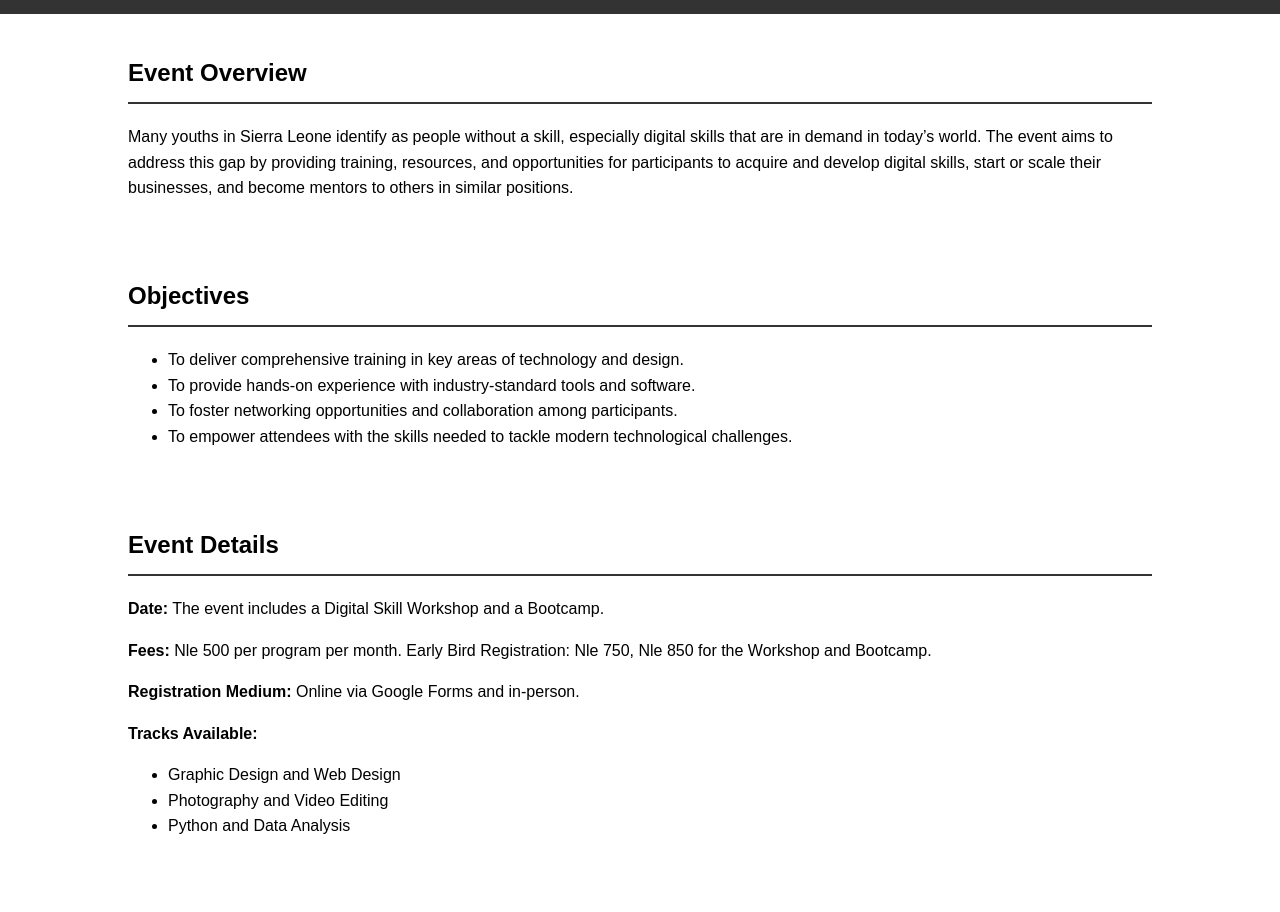
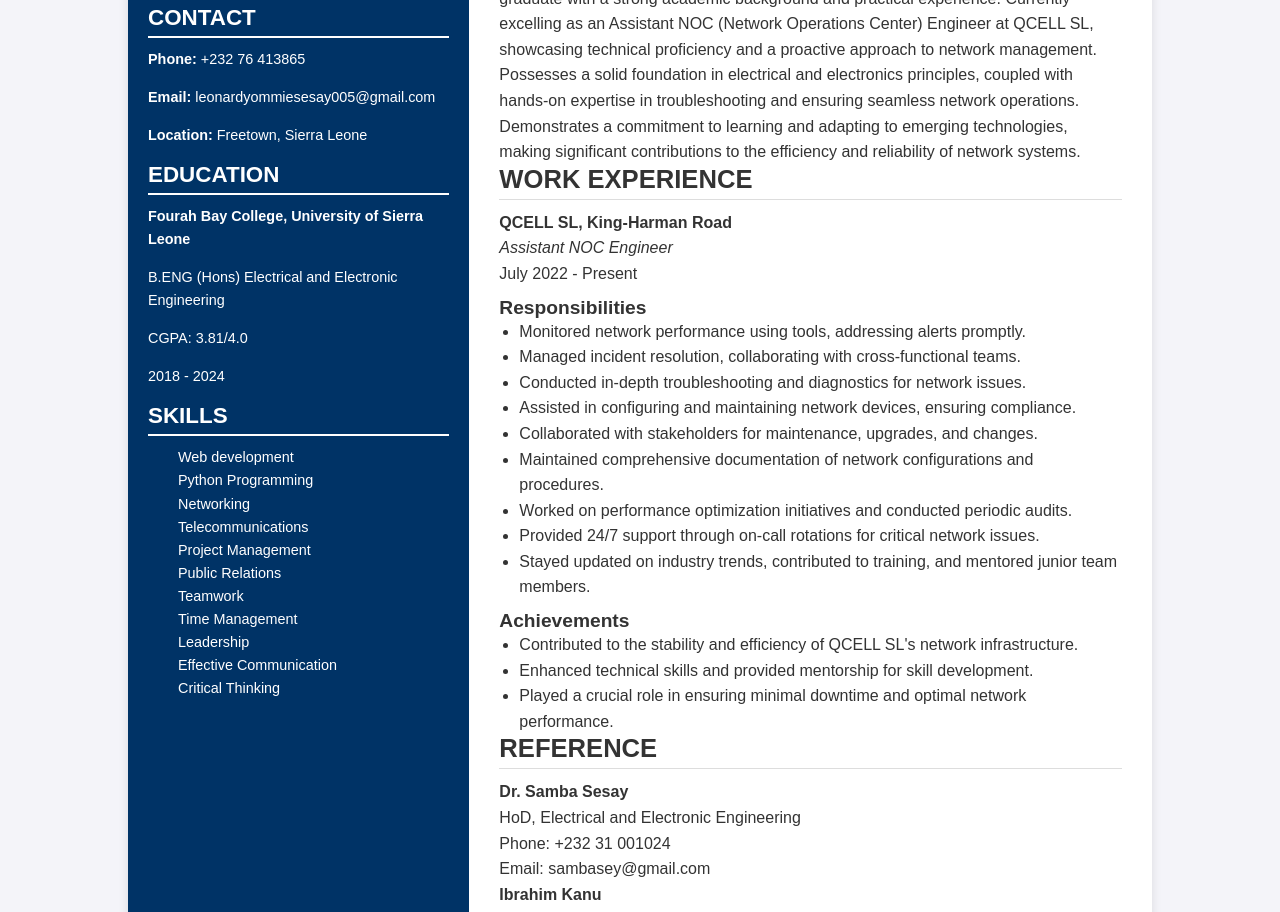
Before and after one commit to Leonard-yommie-sesay/EVENT-WEBSITE, a plain HTML site: page index.html in a window 1280 px wide. Shown: the part 165-1077 px from the top of the page. Drawn offline with Linux system fonts and the light colour scheme.

Commit message:
Add files via upload

```diff
--- a/index.html
+++ b/index.html
@@ -3,82 +3,96 @@
 <head>
     <meta charset="UTF-8">
     <meta name="viewport" content="width=device-width, initial-scale=1.0">
-    <title>The Digital Skill Workshop, Bootcamp, and Hackathon - 2024</title>
+    <meta http-equiv="X-UA-Compatible" content="IE=edge">
+    <title>Resume - Leonard Yommie Sesay</title>
     <link rel="stylesheet" href="style.css">
 </head>
 <body>
-    <header>
-        <div class="container">
-            <h1>The Digital Skill Workshop, Bootcamp, and Hackathon - 2024</h1>
-            <nav>
+    <div class="container">
+        <div class="sidebar">
+            <header>
+                <h1>LEONARD YOMMIE SESAY</h1>
+            </header>
+
+            <section class="contact-info">
+                <h2>CONTACT</h2>
+                <p><strong>Phone:</strong> +232 76 413865</p>
+                <p><strong>Email:</strong> leonardyommiesesay005@gmail.com</p>
+                <p><strong>Location:</strong> Freetown, Sierra Leone</p>
+            </section>
+
+            <section class="education">
+                <h2>EDUCATION</h2>
+                <p><strong>Fourah Bay College, University of Sierra Leone</strong></p>
+                <p>B.ENG (Hons) Electrical and Electronic Engineering</p>
+                <p>CGPA: 3.81/4.0</p>
+                <p>2018 - 2024</p>
+            </section>
+
+            <section class="skills">
+                <h2>SKILLS</h2>
                 <ul>
-                    <li><a href="#overview">Overview</a></li>
-                    <li><a href="#objectives">Objectives</a></li>
-                    <li><a href="#details">Event Details</a></li>
-                    <li><a href="#registration">Registration</a></li>
-                    <li><a href="#contact">Contact</a></li>
+                    <li>Web development</li>
+                    <li>Python Programming</li>
+                    <li>Networking</li>
+                    <li>Telecommunications</li>
+                    <li>Project Management</li>
+                    <li>Public Relations</li>
+                    <li>Teamwork</li>
+                    <li>Time Management</li>
+                    <li>Leadership</li>
+                    <li>Effective Communication</li>
+                    <li>Critical Thinking</li>
                 </ul>
-            </nav>
+            </section>
         </div>
-    </header>
 
-    <main>
-        <section id="overview">
-            <div class="container">
-                <h2>Event Overview</h2>
-                <p>Many youths in Sierra Leone identify as people without a skill, especially digital skills that are in demand in today’s world. The event aims to address this gap by providing training, resources, and opportunities for participants to acquire and develop digital skills, start or scale their businesses, and become mentors to others in similar positions.</p>
-            </div>
-        </section>
+        <div class="main-content">
+            <section class="profile">
+                <h2>PROFILE</h2>
+                <p>Dedicated and results-driven Electrical and Electronics Engineering student poised to graduate with a strong academic background and practical experience. Currently excelling as an Assistant NOC (Network Operations Center) Engineer at QCELL SL, showcasing technical proficiency and a proactive approach to network management. Possesses a solid foundation in electrical and electronics principles, coupled with hands-on expertise in troubleshooting and ensuring seamless network operations. Demonstrates a commitment to learning and adapting to emerging technologies, making significant contributions to the efficiency and reliability of network systems.</p>
+            </section>
 
-        <section id="objectives">
-            <div class="container">
-                <h2>Objectives</h2>
+            <section class="work-experience">
+                <h2>WORK EXPERIENCE</h2>
+                <p><strong>QCELL SL, King-Harman Road</strong></p>
+                <p><em>Assistant NOC Engineer</em></p>
+                <p>July 2022 - Present</p>
+
+                <h3>Responsibilities</h3>
                 <ul>
-                    <li>To deliver comprehensive training in key areas of technology and design.</li>
-                    <li>To provide hands-on experience with industry-standard tools and software.</li>
-                    <li>To foster networking opportunities and collaboration among participants.</li>
-                    <li>To empower attendees with the skills needed to tackle modern technological challenges.</li>
+                    <li>Monitored network performance using tools, addressing alerts promptly.</li>
+                    <li>Managed incident resolution, collaborating with cross-functional teams.</li>
+                    <li>Conducted in-depth troubleshooting and diagnostics for network issues.</li>
+                    <li>Assisted in configuring and maintaining network devices, ensuring compliance.</li>
+                    <li>Collaborated with stakeholders for maintenance, upgrades, and changes.</li>
+                    <li>Maintained comprehensive documentation of network configurations and procedures.</li>
+                    <li>Worked on performance optimization initiatives and conducted periodic audits.</li>
+                    <li>Provided 24/7 support through on-call rotations for critical network issues.</li>
+                    <li>Stayed updated on industry trends, contributed to training, and mentored junior team members.</li>
                 </ul>
-            </div>
-        </section>
 
-        <section id="details">
-            <div class="container">
-                <h2>Event Details</h2>
-                <p><strong>Date:</strong> The event includes a Digital Skill Workshop and a Bootcamp.</p>
-                <p><strong>Fees:</strong> Nle 500 per program per month. Early Bird Registration: Nle 750, Nle 850 for the Workshop and Bootcamp.</p>
-                <p><strong>Registration Medium:</strong> Online via Google Forms and in-person.</p>
-                <p><strong>Tracks Available:</strong></p>
+                <h3>Achievements</h3>
                 <ul>
-                    <li>Graphic Design and Web Design</li>
-                    <li>Photography and Video Editing</li>
-                    <li>Python and Data Analysis</li>
+                    <li>Contributed to the stability and efficiency of QCELL SL's network infrastructure.</li>
+                    <li>Enhanced technical skills and provided mentorship for skill development.</li>
+                    <li>Played a crucial role in ensuring minimal downtime and optimal network performance.</li>
                 </ul>
-            </div>
-        </section>
+            </section>
 
-        <section id="registration">
-            <div class="container">
-                <h2>Registration</h2>
-                <p>To register for the event, please fill out the registration form online or visit our registration desk in person. Ensure you provide accurate information including your preferred session timing, track, and current knowledge level.</p>
-                <a href="#" class="btn">Register Now</a>
-            </div>
-        </section>
+            <section class="reference">
+                <h2>REFERENCE</h2>
+                <p><strong>Dr. Samba Sesay</strong><br>
+                    HoD, Electrical and Electronic Engineering<br>
+                    Phone: +232 31 001024<br>
+                    Email: sambasey@gmail.com</p>
 
-        <section id="contact">
-            <div class="container">
-                <h2>Contact Information</h2>
-                <p><strong>Team Lead and Convener:</strong> Ing Moses Joseph Lappia</p>
-                <p><strong>Email:</strong> <a href="mailto:moseslappia@gmail.com">moseslappia@gmail.com</a></p>
-                <p><strong>Phone:</strong> +23279213684</p>
-            </div>
-        </section>
-    </main>
-
-    <footer>
-        <div class="container">
-            <p>&copy; 2024 The Digital Skill Workshop, Bootcamp, and Hackathon. All rights reserved.</p>
+                <p><strong>Ibrahim Kanu</strong><br>
+                    Manager of Network Operations Center (NOC)<br>
+                    Phone: +232 76 323708<br>
+                    Email: ibrahimkanumba29818@gmail.com</p>
+            </section>
         </div>
-    </footer>
+    </div>
 </body>
 </html>
--- a/style.css
+++ b/style.css
@@ -1,70 +1,76 @@
+* {
+    margin: 0;
+    padding: 0;
+    box-sizing: border-box;
+}
+
 body {
     font-family: Arial, sans-serif;
-    margin: 0;
-    padding: 0;
+    background-color: #f4f4f9;
+    color: #333;
+}
+
+.container {
+    display: grid;
+    grid-template-columns: 1fr 2fr;
+    width: 80%;
+    max-width: 1200px;
+    margin: 50px auto;
+    background-color: #fff;
+    box-shadow: 0 0 10px rgba(0, 0, 0, 0.1);
+}
+
+.sidebar {
+    background-color: #003366;
+    color: white;
+    padding: 20px;
+}
+
+.sidebar h1 {
+    font-size: 2.2em;
+    text-align: center;
+    margin-bottom: 20px;
+}
+
+.sidebar h2 {
+    font-size: 1.4em;
+    margin-bottom: 10px;
+    border-bottom: 2px solid white;
+    padding-bottom: 5px;
+}
+
+.sidebar p, .sidebar ul {
+    font-size: 0.9em;
+    line-height: 1.6;
+    margin-bottom: 15px;
+}
+
+.sidebar ul {
+    list-style: none;
+    padding-left: 10px;
+}
+
+.main-content {
+    padding: 30px;
+}
+
+.main-content h2 {
+    font-size: 1.6em;
+    color: #333;
+    margin-bottom: 10px;
+    border-bottom: 1px solid #ddd;
+    padding-bottom: 5px;
+}
+
+.main-content p, .main-content ul {
     line-height: 1.6;
 }
 
-.container {
-    width: 80%;
-    margin: auto;
-    overflow: hidden;
+ul {
+    margin-left: 20px;
 }
 
-header {
-    background: #333;
-    color: #fff;
-    padding: 20px 0;
+h3 {
+    font-size: 1.2em;
+    margin-top: 10px;
 }
-
-header h1 {
-    text-align: center;
-}
-
-nav ul {
-    padding: 0;
-    list-style: none;
-    text-align: center;
-}
-
-nav ul li {
-    display: inline;
-    margin: 0 15px;
-}
-
-nav ul li a {
-    color: #fff;
-    text-decoration: none;
-    font-size: 18px;
-}
-
-section {
-    padding: 20px 0;
-}
-
-section h2 {
-    border-bottom: 2px solid #333;
-    padding-bottom: 10px;
-    margin-bottom: 20px;
-}
-
-footer {
-    background: #333;
-    color: #fff;
-    text-align: center;
-    padding: 20px 0;
-    margin-top: 20px;
-}
-
-.btn {
-    display: inline-block;
-    background: #333;
-    color: #fff;
-    padding: 10px 20px;
-    text-decoration: none;
-    border-radius: 5px;
-}
-
-.btn:hover {
-    background: #555;
-}
```
